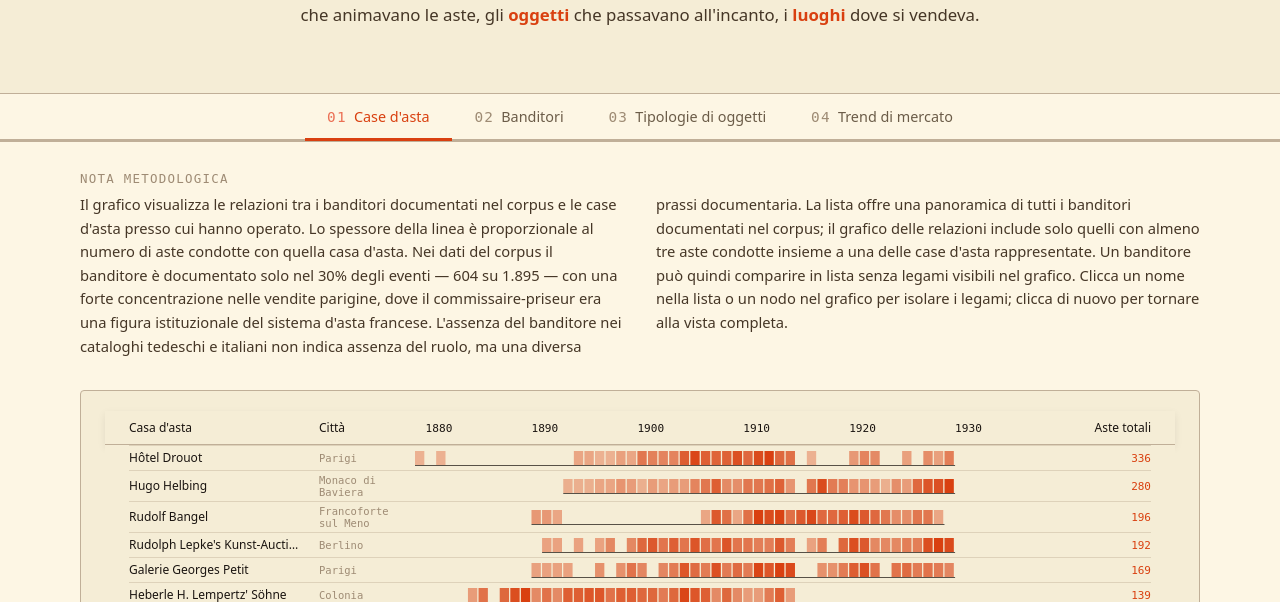
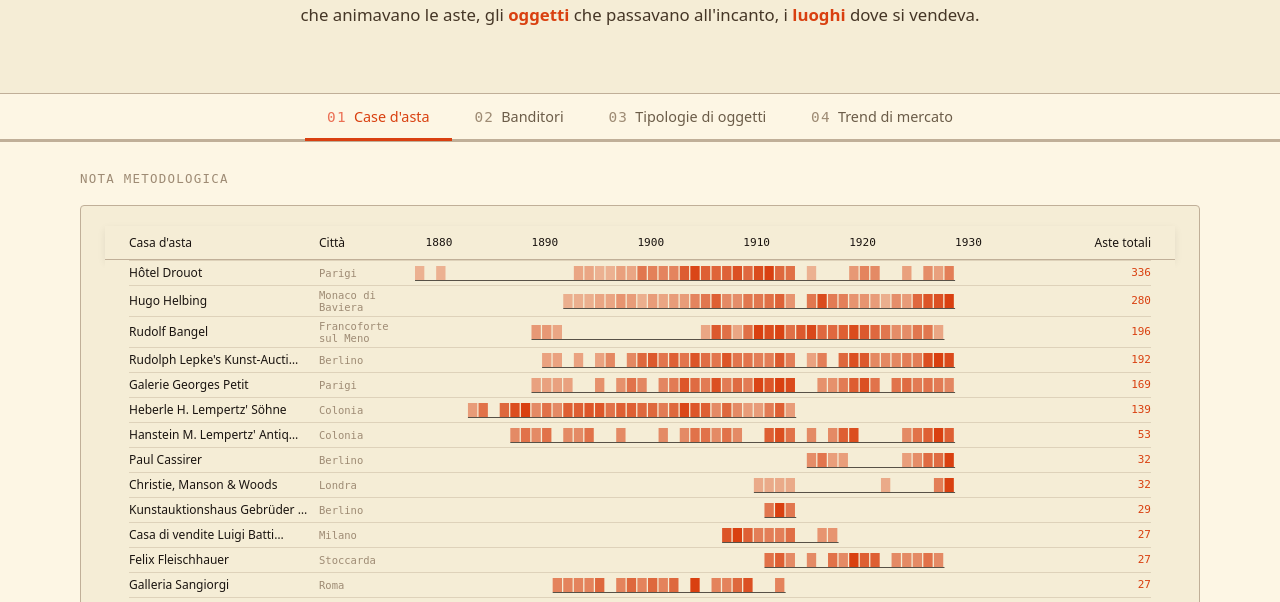
Before and after one commit to dharc-org/lots_of_zeri, a FastAPI app: page /esplora in a window 1280 px wide. Shown: the part 273-875 px from the top of the page. Run offline with FastAPI, Linux system fonts and the light colour scheme; some libraries are stand-ins or nearby versions; some web fonts are replaced.

Commit message:
aggirnamento testi esplora

```diff
--- a/frontend/templates/esplora.html
+++ b/frontend/templates/esplora.html
@@ -45,9 +45,6 @@
     {# ════ 01 — Case d'asta ════ #}
     <div class="expl-panel active" id="panel-case" role="tabpanel">
       <p class="expl-metanote-label">Nota metodologica</p>
-      <p class="expl-metanote">Il grafico visualizza le relazioni tra i banditori documentati nel corpus e le case d'asta presso cui hanno operato. Lo spessore della linea è proporzionale al numero di aste condotte con quella casa d'asta.
-Nei dati del corpus il banditore è documentato solo nel 30% degli eventi — 604 su 1.895 — con una forte concentrazione nelle vendite parigine, dove il commissaire-priseur era una figura istituzionale del sistema d'asta francese. L'assenza del banditore nei cataloghi tedeschi e italiani non indica assenza del ruolo, ma una diversa prassi documentaria.
-La lista offre una panoramica di tutti i banditori documentati nel corpus; il grafico delle relazioni include solo quelli con almeno tre aste condotte insieme a una delle case d'asta rappresentate. Un banditore può quindi comparire in lista senza legami visibili nel grafico. Clicca un nome nella lista o un nodo nel grafico per isolare i legami; clicca di nuovo per tornare alla vista completa.
 </p>
       <div class="expl-chart-wrap">
         <div id="case-rows"></div>
@@ -57,7 +54,6 @@ La lista offre una panoramica di tutti i banditori documentati nel corpus; il gr
     {# ════ 02 — Banditori ════ #}
     <div class="expl-panel" id="panel-banditori" role="tabpanel">
       <p class="expl-metanote-label">Nota metodologica</p>
-      <p class="expl-metanote">Il grafico visualizza le relazioni tra i banditori documentati nel <em>corpus</em> e le case d'asta presso cui hanno operato. Lo spessore del filo è proporzionale al numero di aste condotte insieme. Il banditore è documentato solo nel 30% degli eventi, con una forte concentrazione nelle vendite parigine, dove il <em>commissaire-priseur</em> era una figura istituzionale: l'assenza del banditore nei cataloghi tedeschi e italiani non indica assenza del ruolo, ma una diversa prassi documentaria. Il grafico include solo i banditori e le case d'asta più presenti nel <em>corpus</em>: un banditore può risultare senza legami visibili pur avendo condotto più aste, se ha operato esclusivamente presso case non rappresentate, o se le collaborazioni non raggiungono la soglia minima di tre aste insieme.</p>
       <div class="expl-chart-wrap" id="band-wrap"></div>
     </div>
 
```
